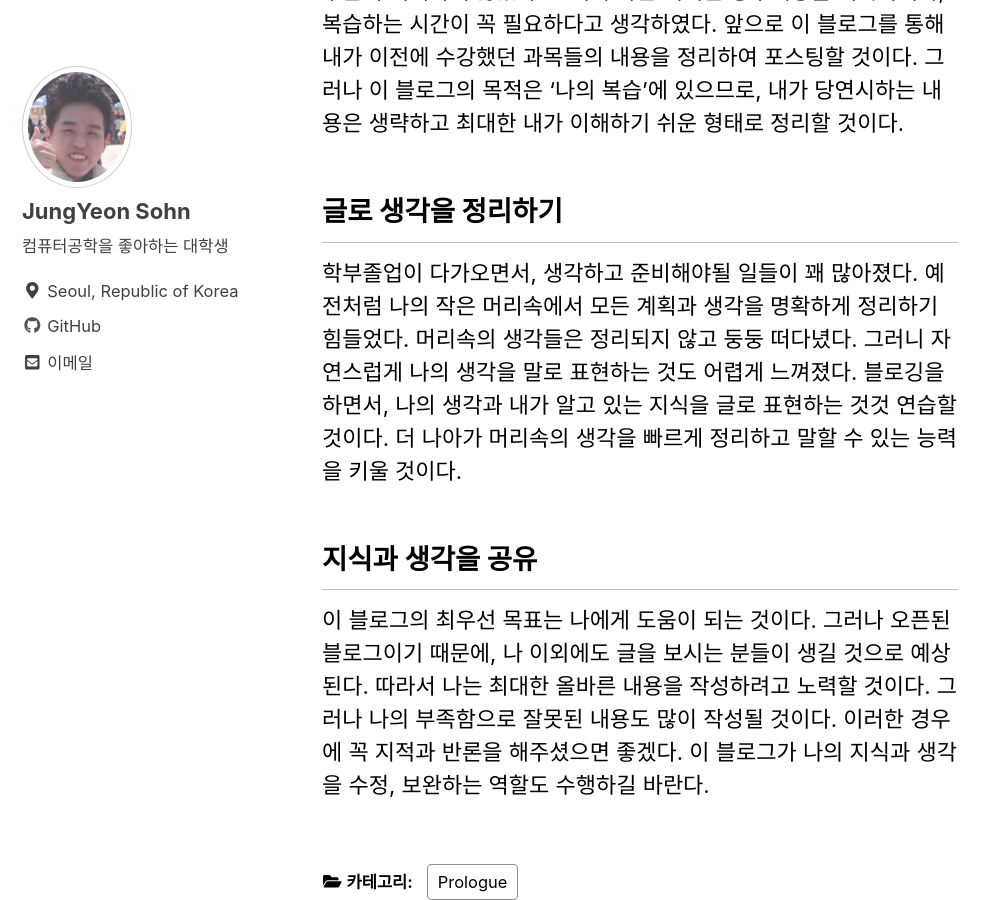
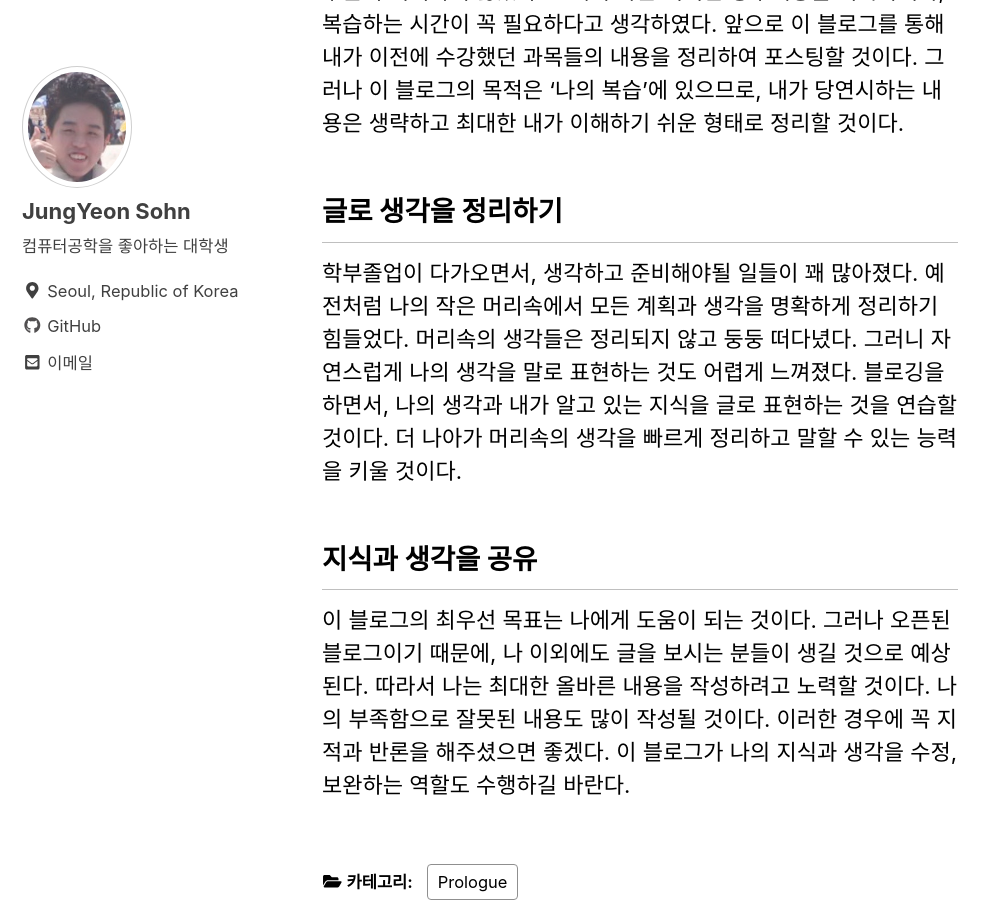
Before and after one commit to leesunkyu94/leesunkyu94.github.io, a Jekyll site: the page built from _posts/2019-03-14-first-post.md, in a window 1280 px wide and 900 px high, scrolled down 403 px. Shown: the whole window, without its empty margins (0-998 px from the left). Built offline with Jekyll 4.4.1, drawn with Linux system fonts in a browser that asks for light colours; cached includes are drawn as plain includes; comment, search, counter and statistics services are not loaded.

Commit message:
블로그 프롤로그 수정

```diff
--- a/_posts/2019-03-14-first-post.md
+++ b/_posts/2019-03-14-first-post.md
@@ -8,7 +8,7 @@ categories:
 내가 블로그를 시작하는 가장 큰 이유이다. 나는 이제 컴퓨터공학 7학기생이 되었다. 그동안 많은 전공과목을 수강하였고 학점을 위해 나름 열심히 공부했다. 그러나 1년, 아니 1학기만 지나도 배웠던 내용의 많은 부분이 기억나지 않았다. 그래서 나는 이러한 공부내용을 기록하거나, 복습하는 시간이 꼭 필요하다고 생각하였다. 앞으로 이 블로그를 통해 내가 이전에 수강했던 과목들의 내용을 정리하여 포스팅할 것이다. 그러나 이 블로그의 목적은 '나의 복습'에 있으므로, 내가 당연시하는 내용은 생략하고 최대한 내가 이해하기 쉬운 형태로 정리할 것이다.
 
 ## 글로 생각을 정리하기
-학부졸업이 다가오면서, 생각하고 준비해야될 일들이 꽤 많아졌다. 예전처럼 나의 작은 머리속에서 모든 계획과 생각을 명확하게 정리하기 힘들었다. 머리속의 생각들은 정리되지 않고 둥둥 떠다녔다. 그러니 자연스럽게 나의 생각을 말로 표현하는 것도 어렵게 느껴졌다. 블로깅을 하면서, 나의 생각과 내가 알고 있는 지식을 글로 표현하는 것것 연습할 것이다. 더 나아가 머리속의 생각을 빠르게 정리하고 말할 수 있는 능력을 키울 것이다.
+학부졸업이 다가오면서, 생각하고 준비해야될 일들이 꽤 많아졌다. 예전처럼 나의 작은 머리속에서 모든 계획과 생각을 명확하게 정리하기 힘들었다. 머리속의 생각들은 정리되지 않고 둥둥 떠다녔다. 그러니 자연스럽게 나의 생각을 말로 표현하는 것도 어렵게 느껴졌다. 블로깅을 하면서, 나의 생각과 내가 알고 있는 지식을 글로 표현하는 것을 연습할 것이다. 더 나아가 머리속의 생각을 빠르게 정리하고 말할 수 있는 능력을 키울 것이다.
 
 ## 지식과 생각을 공유
-이 블로그의 최우선 목표는 나에게 도움이 되는 것이다. 그러나 오픈된 블로그이기 때문에, 나 이외에도 글을 보시는 분들이 생길 것으로 예상된다. 따라서 나는 최대한 올바른 내용을 작성하려고 노력할 것이다. 그러나 나의 부족함으로 잘못된 내용도 많이 작성될 것이다. 이러한 경우에 꼭 지적과 반론을 해주셨으면 좋겠다. 이 블로그가 나의 지식과 생각을 수정, 보완하는 역할도 수행하길 바란다.
+이 블로그의 최우선 목표는 나에게 도움이 되는 것이다. 그러나 오픈된 블로그이기 때문에, 나 이외에도 글을 보시는 분들이 생길 것으로 예상된다. 따라서 나는 최대한 올바른 내용을 작성하려고 노력할 것이다. 나의 부족함으로 잘못된 내용도 많이 작성될 것이다. 이러한 경우에 꼭 지적과 반론을 해주셨으면 좋겠다. 이 블로그가 나의 지식과 생각을 수정, 보완하는 역할도 수행하길 바란다.
```
